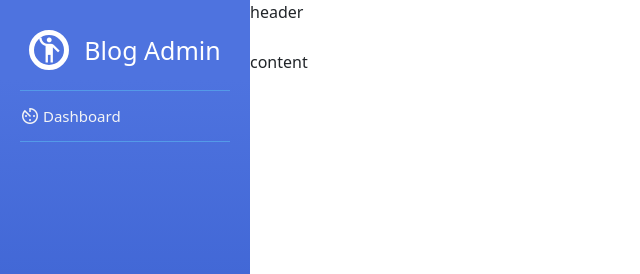
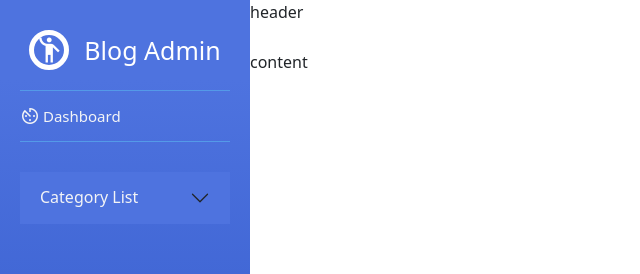
Before and after one commit to sumancse26/master, a Vue app: page /dashboard in a window 1280 px wide. Shown: the top 274 px of the page, without its empty margins (0-640 px from the left). Built offline with nearby package versions, Linux system fonts and the light colour scheme.

Commit message:
Category

```diff
--- a/src/dashboard/components/SidebarComp.vue
+++ b/src/dashboard/components/SidebarComp.vue
@@ -7,7 +7,33 @@
 		<span class="material-symbols-outlined"> av_timer </span>
 		<h5>Dashboard</h5>
 	</div>
-	<div class="create-category"></div>
+
+	<div class="accordion accordion-flush sidebar-accordion" id="accordionFlushExample">
+		<div class="accordion-item">
+			<h2 class="accordion-header accordion-header-custom" id="flush-headingOne">
+				<button
+					class="accordion-button collapsed accordion-header-custom"
+					type="button"
+					data-bs-toggle="collapse"
+					data-bs-target="#flush-collapseOne"
+					aria-expanded="false"
+					aria-controls="flush-collapseOne"
+				>
+					Category List
+				</button>
+			</h2>
+			<div
+				id="flush-collapseOne"
+				class="accordion-collapse collapse category-name"
+				aria-labelledby="flush-headingOne"
+				data-bs-parent="#accordionFlushExample"
+			>
+				<div class="accordion-body">
+					<p class="m-0 p-0">Category Name</p>
+				</div>
+			</div>
+		</div>
+	</div>
 </template>
 
 <script>
--- a/src/dashboard/css/sidebar.css
+++ b/src/dashboard/css/sidebar.css
@@ -30,3 +30,24 @@
 	margin-bottom: 0;
 	margin-right: 3px;
 }
+.sidebar-accordion {
+	margin-top: 30px;
+}
+
+.sidebar-accordion .accordion-header-custom {
+	background-color: #4e73df;
+	color: #f3f4f6;
+}
+.sidebar-accordion .category-name {
+	margin-left: 15px !important;
+	background-color: #4e73df;
+	color: #f3f4f6;
+}
+
+.sidebar-accordion .accordion-item {
+	background-color: unset;
+}
+
+.sidebar-accordion .accordion-body {
+	padding: 10px;
+}
```
Also changed, not shown: 1 other file (tests, documents, lock files or other folders).
